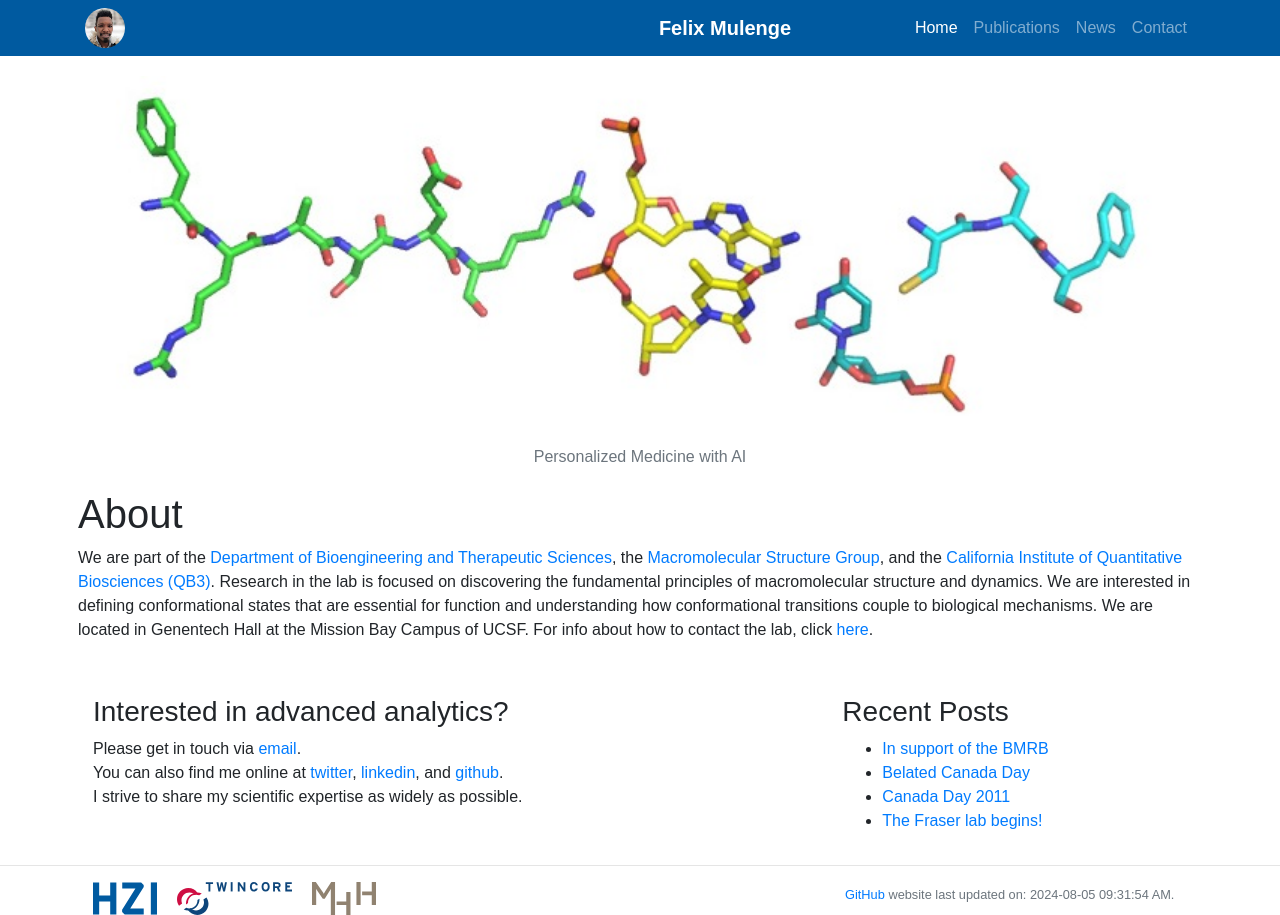
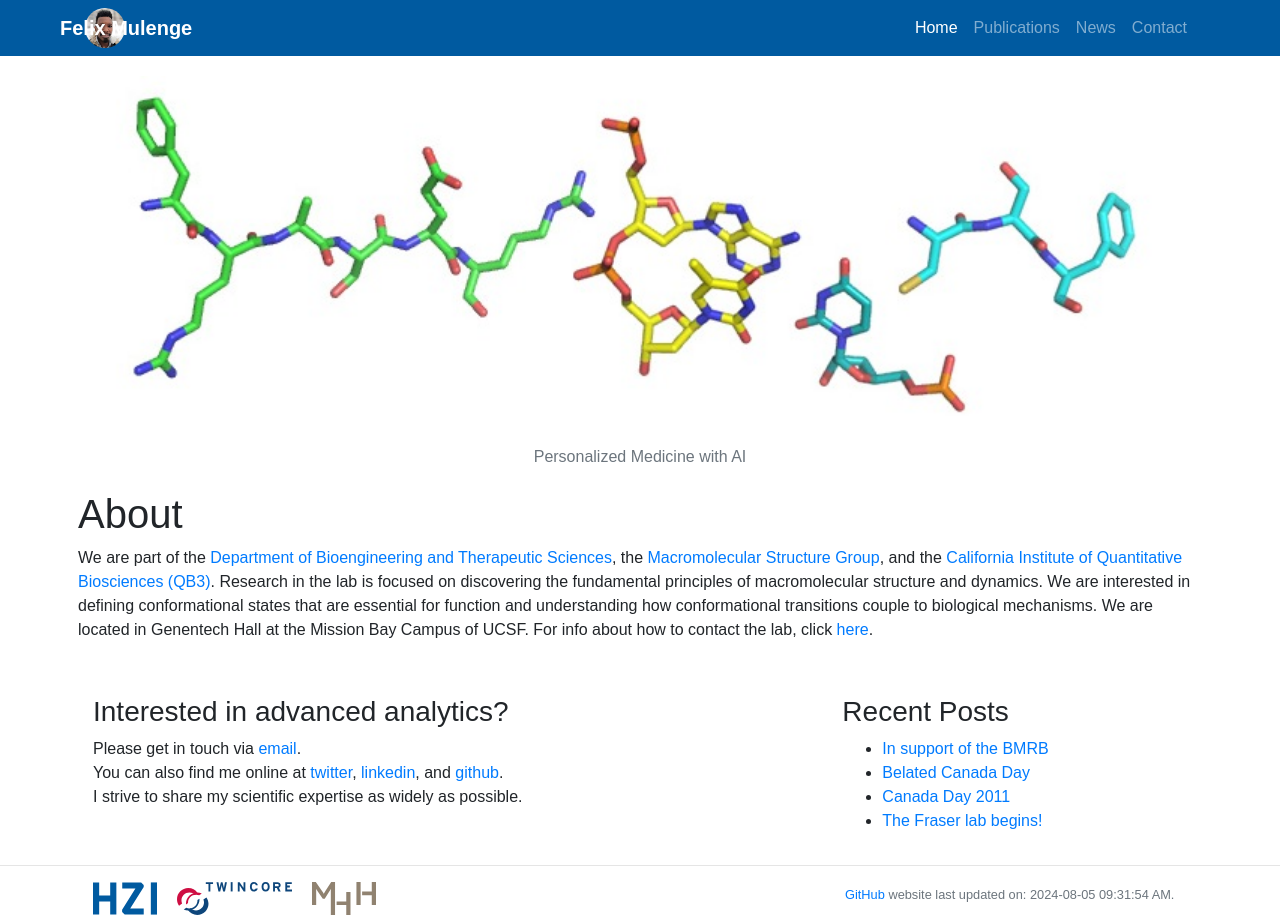
Before and after one commit to fmulenge/fmulenge.github.io, a Jekyll site: the page built from index.md, in a window 1280 px wide. Built offline with Jekyll 4.4.1, drawn with Linux system fonts in a browser that asks for light colours.

Commit message:
Update custom.css

```diff
--- a/static/css/custom.css
+++ b/static/css/custom.css
@@ -98,7 +98,8 @@ blockquote {
 .navbar-brand {
     position: absolute;
     width: 100%;
-    text-align: center;
+    left: 60px;
+    text-align: left;
     margin:0 auto;
 }
 
```
